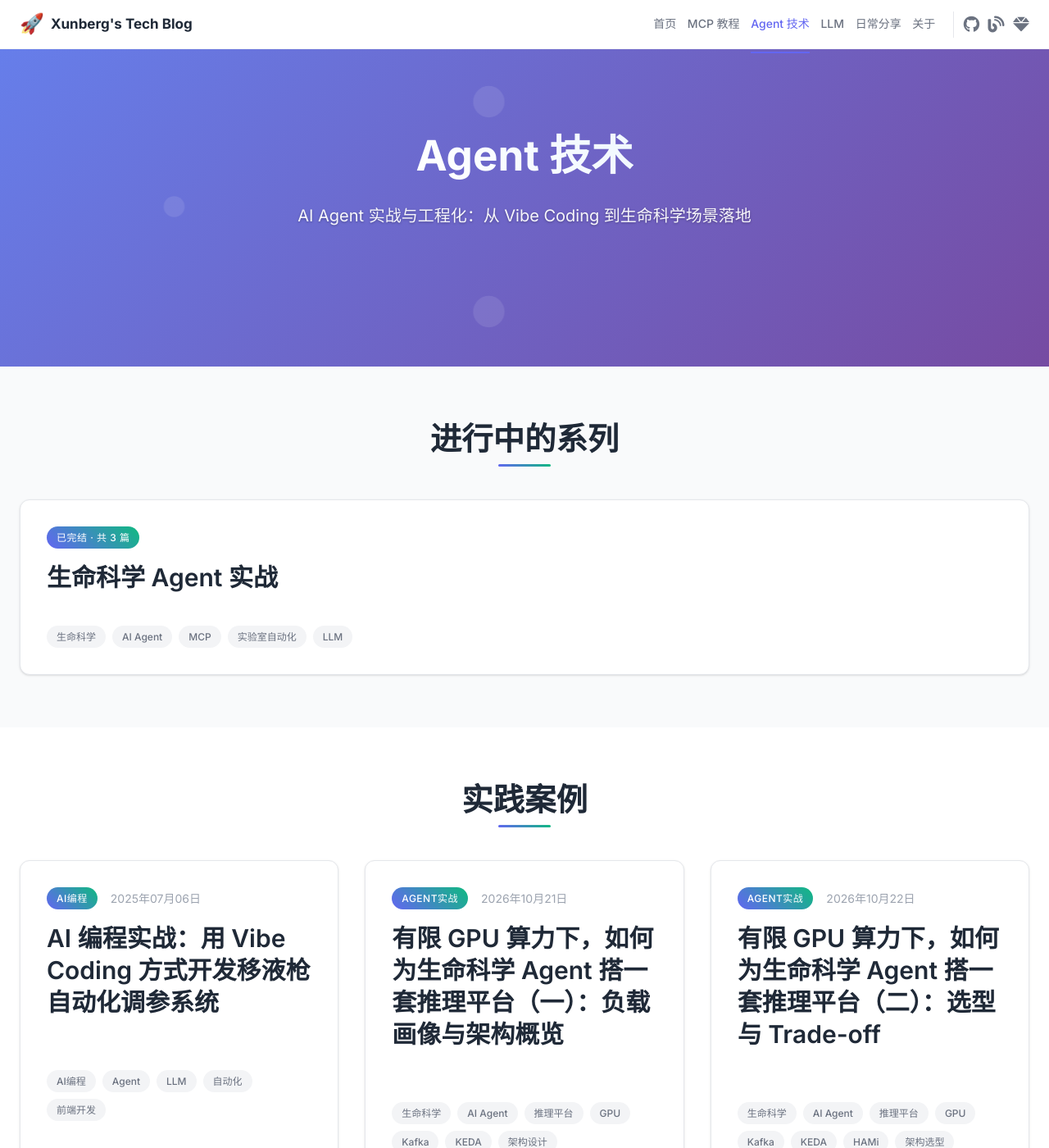
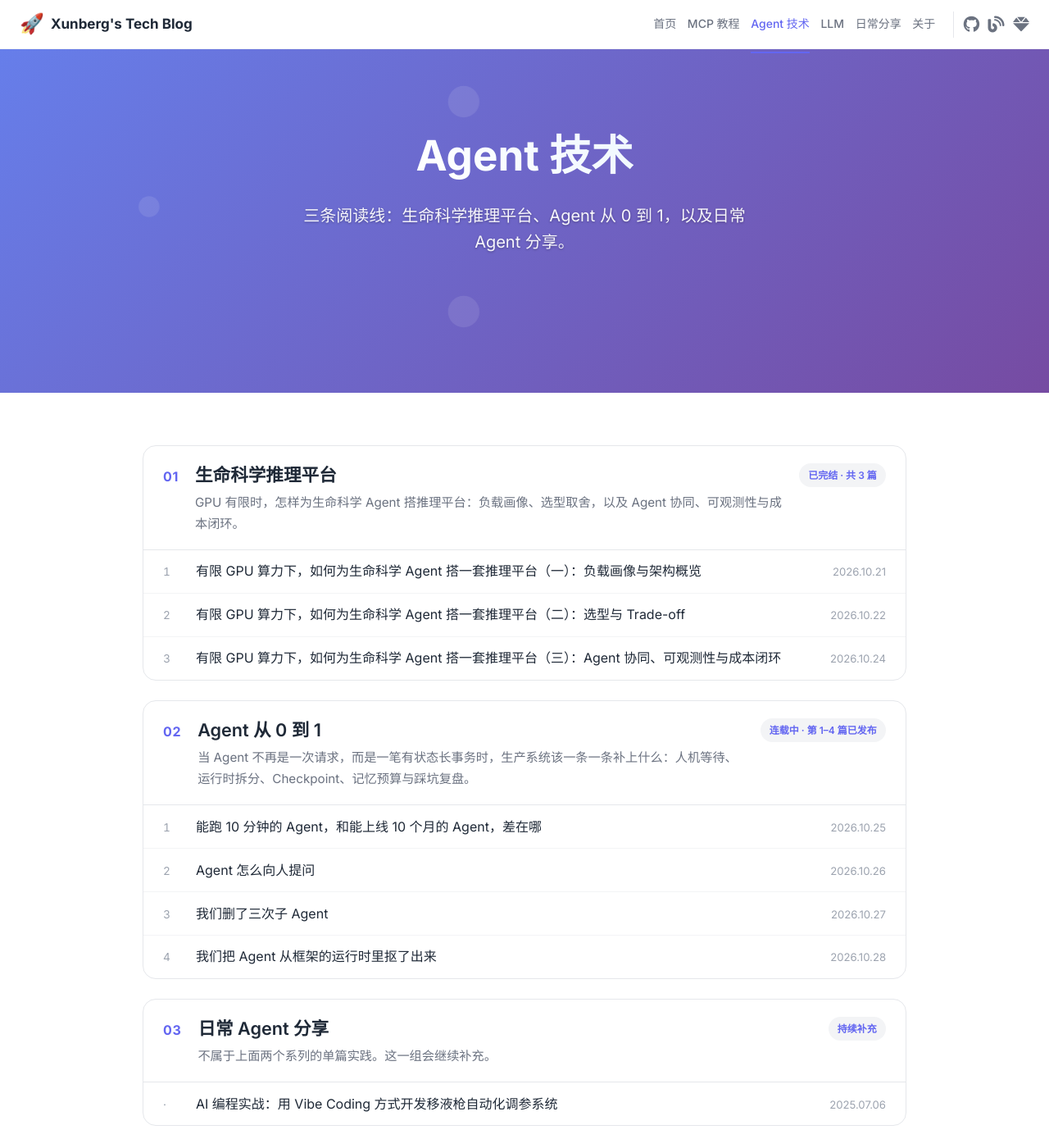
Before and after one commit to xunberg/xunberg.github.io, a Jekyll site: the page built from agent-tutorials.md, in a window 1280 px wide and 1400 px high. Shown: the whole window at 82% size. Built offline with Jekyll 4.4.1, drawn with Linux system fonts in a browser that asks for light colours; comment, search, counter and statistics services are not loaded; some of the changed text lies outside the part shown.

Commit message:
style: group Agent page into three series tracks
Co-authored-by: xunberg <xunberg@proton.me>

```diff
--- a/_data/series.yml
+++ b/_data/series.yml
@@ -1,9 +1,9 @@
 # 系列文章在 front matter 中添加: series: life-science-agent
 life-science-agent:
-  title: "生命科学 Agent 实战"
+  title: "生命科学推理平台"
   status: "已完结 · 共 3 篇"
   permalink: "/agent/series/life-science-agent/"
-  summary: "从生命科学业务场景出发，搭建可落地的 AI Agent：工具链、MCP、LLM 编排与企业级约束，系列文章陆续更新。"
+  summary: "GPU 有限时，怎样为生命科学 Agent 搭推理平台：负载画像、选型取舍，以及 Agent 协同、可观测性与成本闭环。"
   keywords:
     - 生命科学
     - AI Agent
--- a/agent-tutorials.md
+++ b/agent-tutorials.md
@@ -1,7 +1,7 @@
 ---
 layout: default
 title: "Agent 技术"
-description: "AI Agent 实战：Vibe Coding、生命科学 Agent 系列、LLM 编排与企业落地案例与教程。"
+description: "Agent 文章分三条线：生命科学推理平台、Agent 从 0 到 1 生产化手记，以及日常 Agent 分享。"
 permalink: /agent/
 ---
 
@@ -11,75 +11,226 @@ permalink: /agent/
       <span class="gradient-text">Agent 技术</span>
     </h1>
     <p class="hero-subtitle">
-      AI Agent 实战与工程化：从 Vibe Coding 到生命科学场景落地
+      三条阅读线：生命科学推理平台、Agent 从 0 到 1，以及日常 Agent 分享。
     </p>
   </div>
 </div>
 
-<section class="section section-alt">
-  <div class="container">
-    <h2 class="section-title">进行中的系列</h2>
-    {% assign ls = site.data.series.life-science-agent %}
-    <article class="post-card series-highlight">
-      <div class="post-meta">
-        <span class="post-category">{{ ls.status }}</span>
-      </div>
-      <h3 class="post-title">
-        <a href="{{ ls.permalink | relative_url }}">{{ ls.title }}</a>
-      </h3>
-      <p class="post-excerpt">{{ ls.summary }}</p>
-      <div class="post-tags">
-        {% for kw in ls.keywords %}
-        <span class="tag">{{ kw }}</span>
+<section class="section">
+  <div class="container agent-tracks">
+    {% assign platform = site.data.series.life-science-agent %}
+    {% assign platform_posts = site.agent | where: "series", "life-science-agent" | sort: "series_order" %}
+    {% assign zero_one = site.data.series.agent-from-0-to-1 %}
+    {% assign zero_one_posts = site.agent | where: "series", "agent-from-0-to-1" | sort: "series_order" %}
+    {% assign notes = site.agent | where_exp: "item", "item.series == nil" | sort: "date" %}
+
+    <article class="agent-track">
+      <header class="agent-track__head">
+        <span class="agent-track__index">01</span>
+        <div>
+          <h2 class="agent-track__title">
+            <a href="{{ platform.permalink | relative_url }}">生命科学推理平台</a>
+          </h2>
+          <p class="agent-track__summary">{{ platform.summary }}</p>
+        </div>
+        <span class="agent-track__status">{{ platform.status }}</span>
+      </header>
+      <ol class="agent-track__chapters">
+        {% for post in platform_posts %}
+        <li>
+          <a href="{{ post.url | relative_url }}">
+            <span class="agent-track__no">{{ post.series_order }}</span>
+            <span class="agent-track__name">{{ post.title }}</span>
+            <time datetime="{{ post.date | date_to_xmlschema }}">{{ post.date | date: "%Y.%m.%d" }}</time>
+          </a>
+        </li>
         {% endfor %}
-      </div>
+      </ol>
+    </article>
+
+    <article class="agent-track">
+      <header class="agent-track__head">
+        <span class="agent-track__index">02</span>
+        <div>
+          <h2 class="agent-track__title">
+            <a href="{{ zero_one.permalink | relative_url }}">Agent 从 0 到 1</a>
+          </h2>
+          <p class="agent-track__summary">{{ zero_one.summary }}</p>
+        </div>
+        <span class="agent-track__status">{{ zero_one.status }}</span>
+      </header>
+      <ol class="agent-track__chapters">
+        {% for post in zero_one_posts %}
+        <li>
+          <a href="{{ post.url | relative_url }}">
+            <span class="agent-track__no">{{ post.series_order }}</span>
+            <span class="agent-track__name">{{ post.title }}</span>
+            <time datetime="{{ post.date | date_to_xmlschema }}">{{ post.date | date: "%Y.%m.%d" }}</time>
+          </a>
+        </li>
+        {% endfor %}
+      </ol>
+    </article>
+
+    <article class="agent-track agent-track--notes">
+      <header class="agent-track__head">
+        <span class="agent-track__index">03</span>
+        <div>
+          <h2 class="agent-track__title">日常 Agent 分享</h2>
+          <p class="agent-track__summary">不属于上面两个系列的单篇实践。这一组会继续补充。</p>
+        </div>
+        <span class="agent-track__status">持续补充</span>
+      </header>
+      {% if notes.size > 0 %}
+      <ol class="agent-track__chapters">
+        {% for post in notes %}
+        <li>
+          <a href="{{ post.url | relative_url }}">
+            <span class="agent-track__no">·</span>
+            <span class="agent-track__name">{{ post.title }}</span>
+            <time datetime="{{ post.date | date_to_xmlschema }}">{{ post.date | date: "%Y.%m.%d" }}</time>
+          </a>
+        </li>
+        {% endfor %}
+      </ol>
+      {% else %}
+      <p class="agent-track__empty">还没有单篇。之后的日常分享会放在这里。</p>
+      {% endif %}
     </article>
   </div>
 </section>
 
-<section class="section">
-  <div class="container">
-    <h2 class="section-title">实践案例</h2>
+<style>
+.agent-tracks {
+  display: flex;
+  flex-direction: column;
+  gap: 1.5rem;
+  max-width: 980px;
+}
 
-    <div class="posts-grid">
-      {% for post in site.agent %}
-      <article class="post-card">
-        <div class="post-meta">
-          {% if post.category %}
-          <span class="post-category">{{ post.category }}</span>
-          {% endif %}
-          {% if post.date %}
-          <time class="post-date" datetime="{{ post.date | date_to_xmlschema }}">
-            {{ post.date | date: "%Y年%m月%d日" }}
-          </time>
-          {% endif %}
-        </div>
+.agent-track {
+  background: var(--background);
+  border: 1px solid var(--border);
+  border-radius: 16px;
+  overflow: hidden;
+}
 
-        <h3 class="post-title">
-          <a href="{{ post.url | relative_url }}">{{ post.title }}</a>
-        </h3>
+.agent-track__head {
+  display: grid;
+  grid-template-columns: auto minmax(0, 1fr) auto;
+  gap: 1rem 1.25rem;
+  align-items: start;
+  padding: 1.35rem 1.5rem 1.15rem;
+}
 
-        {% if post.excerpt %}
-        <p class="post-excerpt">{{ post.excerpt }}</p>
-        {% endif %}
+.agent-track__index {
+  font-weight: 700;
+  letter-spacing: 0.04em;
+  color: var(--primary-color);
+  padding-top: 0.2rem;
+}
 
-        {% if post.tags %}
-        <div class="post-tags">
-          {% for tag in post.tags %}
-          <span class="tag">{{ tag }}</span>
-          {% endfor %}
-        </div>
-        {% endif %}
-      </article>
-      {% endfor %}
-    </div>
+.agent-track__title {
+  margin: 0 0 0.4rem;
+  font-size: 1.35rem;
+  line-height: 1.3;
+}
 
-    {% if site.agent.size == 0 %}
-    <div class="empty-state">
-      <div class="empty-icon">🚀</div>
-      <h3>内容即将上线</h3>
-      <p>Agent相关的内容正在准备中，敬请期待！</p>
-    </div>
-    {% endif %}
-  </div>
-</section>
+.agent-track__title a {
+  color: var(--text-primary);
+  text-decoration: none;
+}
+
+.agent-track__title a:hover {
+  color: var(--primary-color);
+}
+
+.agent-track__summary {
+  margin: 0;
+  color: var(--text-secondary);
+  line-height: 1.7;
+  font-size: 0.95rem;
+}
+
+.agent-track__status {
+  justify-self: end;
+  white-space: nowrap;
+  font-size: 0.75rem;
+  font-weight: 600;
+  color: var(--primary-color);
+  background: var(--background-tertiary);
+  border-radius: 999px;
+  padding: 0.3rem 0.7rem;
+}
+
+.agent-track__chapters {
+  list-style: none;
+  margin: 0;
+  padding: 0;
+  border-top: 1px solid var(--border);
+}
+
+.agent-track__chapters a {
+  display: grid;
+  grid-template-columns: 1.75rem minmax(0, 1fr) auto;
+  gap: 0.75rem;
+  align-items: baseline;
+  padding: 0.85rem 1.5rem;
+  text-decoration: none;
+  color: var(--text-primary);
+  border-top: 1px solid var(--border-light);
+}
+
+.agent-track__chapters li:first-child a {
+  border-top: 0;
+}
+
+.agent-track__chapters a:hover {
+  background: var(--background-secondary);
+}
+
+.agent-track__chapters a:hover .agent-track__name {
+  color: var(--primary-color);
+}
+
+.agent-track__no {
+  color: var(--text-muted);
+  font-variant-numeric: tabular-nums;
+  font-size: 0.85rem;
+}
+
+.agent-track__name {
+  line-height: 1.55;
+}
+
+.agent-track__chapters time {
+  color: var(--text-muted);
+  font-size: 0.82rem;
+  white-space: nowrap;
+}
+
+.agent-track__empty {
+  margin: 0;
+  padding: 0.2rem 1.5rem 1.25rem;
+  color: var(--text-secondary);
+}
+
+@media (max-width: 720px) {
+  .agent-track__head {
+    grid-template-columns: auto minmax(0, 1fr);
+  }
+
+  .agent-track__status {
+    grid-column: 2;
+    justify-self: start;
+  }
+
+  .agent-track__chapters a {
+    grid-template-columns: 1.5rem minmax(0, 1fr);
+  }
+
+  .agent-track__chapters time {
+    grid-column: 2;
+  }
+}
+</style>
--- a/agent/series/life-science-agent.md
+++ b/agent/series/life-science-agent.md
@@ -1,7 +1,7 @@
 ---
 layout: default
-title: "生命科学 Agent 实战系列"
-description: "生命科学场景下的 AI Agent 实战系列：架构设计、MCP 工具接入、LLM 编排与落地踩坑，文章陆续更新。"
+title: "生命科学推理平台"
+description: "有限 GPU 下为生命科学 Agent 搭建推理平台：负载画像、选型取舍、Agent 协同与可观测性。系列共 3 篇，已完结。"
 permalink: /agent/series/life-science-agent/
 keywords:
   - 生命科学 Agent
@@ -13,10 +13,10 @@ keywords:
 <div class="hero-section hero-section--compact">
   <div class="hero-content">
     <h1 class="hero-title">
-      <span class="gradient-text">生命科学 Agent 实战</span>
+      <span class="gradient-text">生命科学推理平台</span>
     </h1>
     <p class="hero-subtitle">
-      面向生命科学业务的 Agent 落地系列：从场景拆解到可运行的工具链与编排，持续更新。
+      有限 GPU 算力下，为生命科学 Agent 搭一套推理平台。共 3 篇，已完结。
     </p>
   </div>
 </div>
@@ -24,15 +24,14 @@ keywords:
 <section class="section">
   <div class="container container--narrow series-page">
     <p class="series-lead">
-      本系列记录我在生命科学方向构建 Agent 的完整过程，包括需求与合规边界、工具与 MCP 设计、模型与推理、以及与现有系统（LIMS、设备、数据平台）的集成思路。
-      如果你在做 <strong>实验室自动化</strong>、<strong>移液/调参</strong>、或 <strong>企业内部 Agent 平台</strong>，可以从下面路径读起。
+      这一系列只讨论推理平台本身：负载为什么不像通用推理服务、队列和 GPU 怎么选，以及平台怎样和 Agent 协同、怎样度量成本。移液枪等单点实践放在 Agent 栏目的「日常 Agent 分享」里。
     </p>
 
     <h2>系列文章</h2>
-    <p class="series-status">系列连载中，新章节发布后自动出现在下方列表。</p>
+    <p class="series-status">已完结，共 3 篇。</p>
 
     <div class="posts-grid">
-      {% assign series_posts = site.agent | where: "series", "life-science-agent" | sort: 'date' | reverse %}
+      {% assign series_posts = site.agent | where: "series", "life-science-agent" | sort: "series_order" %}
       {% for post in series_posts %}
       <article class="post-card">
         <div class="post-meta">
```
